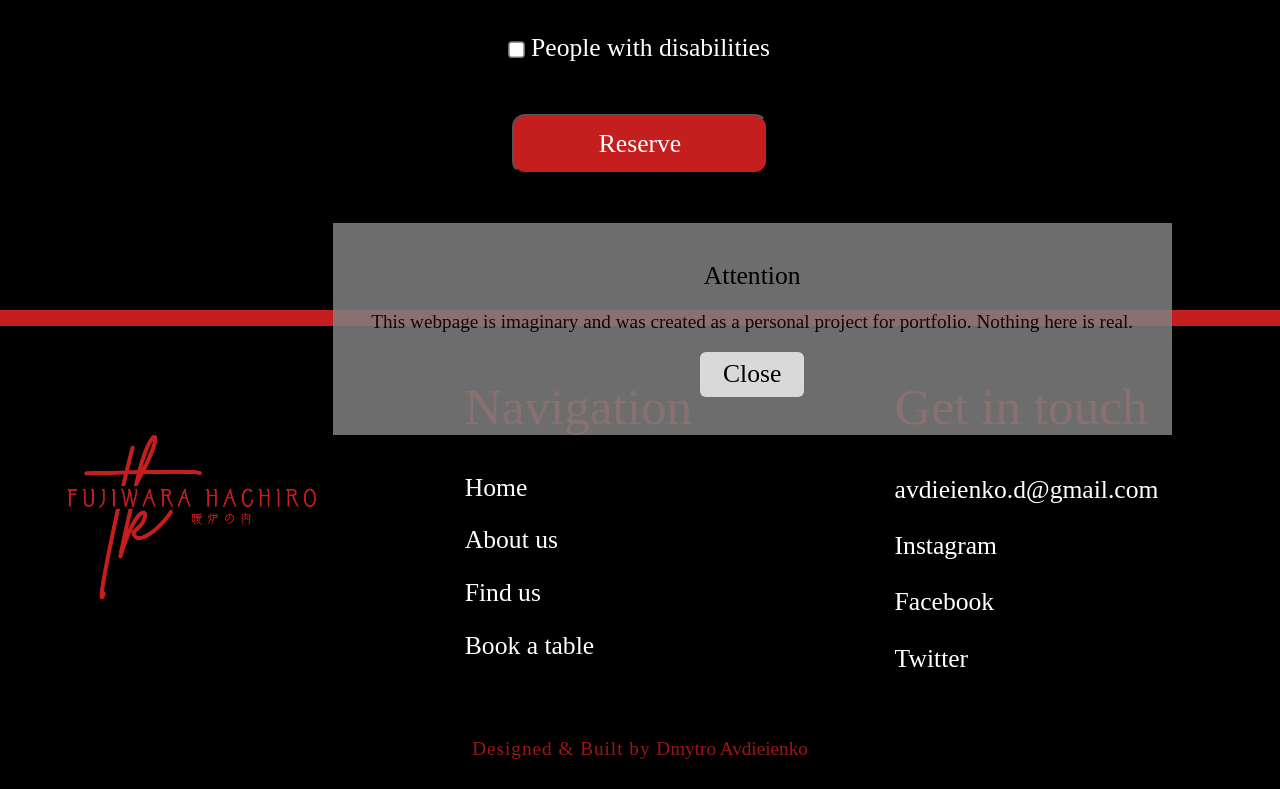
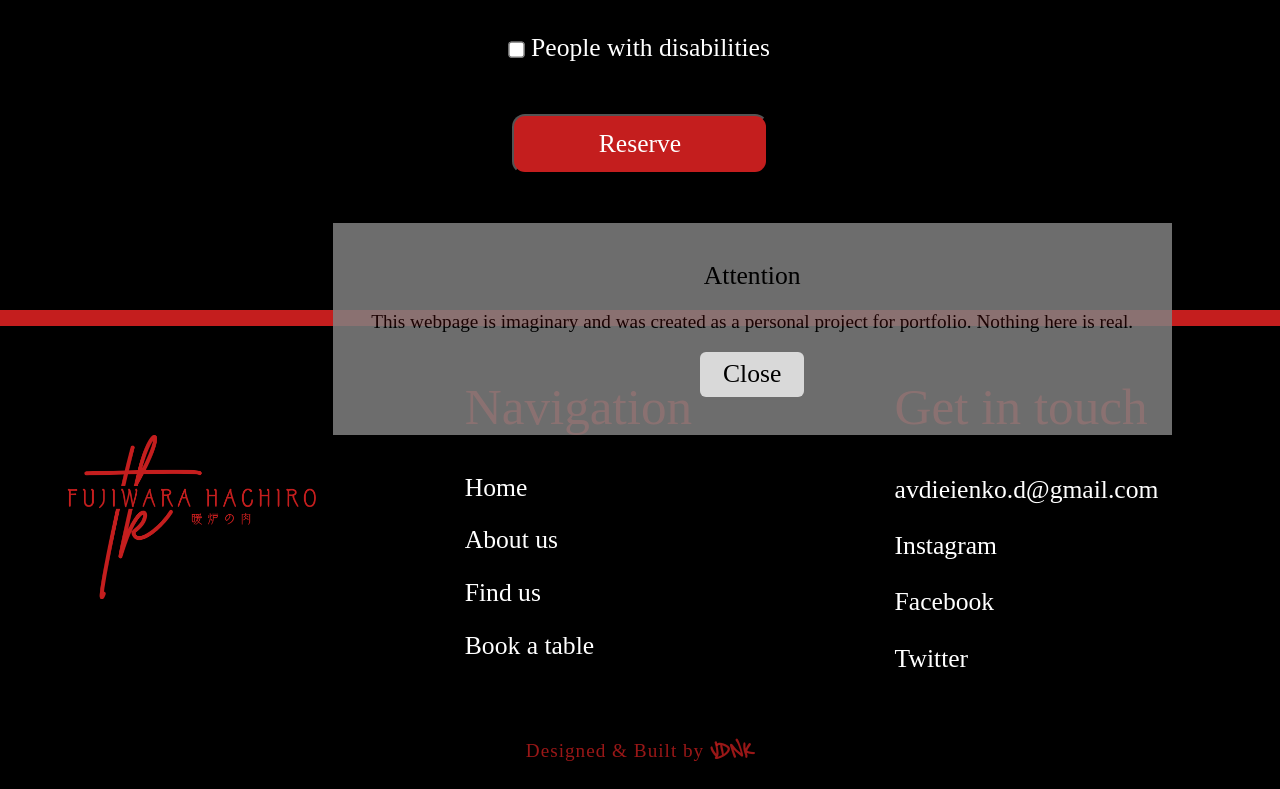
Before and after one commit to Avdieienko/restaurant, a React (Create React App) app: page /restaurant/reserve in a window 1280 px wide. Shown: the part 1217-2006 px from the top of the page. Built offline with nearby package versions, Linux system fonts and the light colour scheme; a web font is replaced by a local one.

Commit message:
Upgrade footer styling

```diff
--- a/src/Footer.js
+++ b/src/Footer.js
@@ -32,7 +32,7 @@ export const Footer = () => {
                     </ul>
                 </div>
             </div>
-            <h2>Designed & Built by </h2><a rel="noopener noreferrer" target="_blank" className="signature" href="https://avdieienko.com">Dmytro Avdieienko</a>
+            <h2>Designed & Built by </h2><a rel="noopener noreferrer" target="_blank" className="signature" href="https://avdieienko.com">VDNK</a>
         </footer>
     );
 }
--- a/src/styles/footer.css
+++ b/src/styles/footer.css
@@ -44,10 +44,12 @@ footer h2{
 }
 
 .signature{
-    font-size: 1.5vw;
+    color:#c41e1ec7;
+    font-family: 'Reenie Beanie', cursive;
+    font-size: 2vw;
     text-decoration: none;
     transition: 0.2s;
-    color:#c41e1ec7;
+    font-weight: bold;
   }
 
 .signature:link{
@@ -73,15 +75,15 @@ footer a:hover{
 
 @media (orientation:portrait) {
     footer h1{
-        font-size: 6vw;
+        font-size: 8vw;
     }
     footer li{
-        font-size: 3vw;
+        font-size: 4vw;
     }
     footer h2{
-        font-size: 2vw;
+        font-size: 4vw;
     }
     .signature{
-        font-size: 2vw;
+        font-size: 8vw;
     }
 }
```
